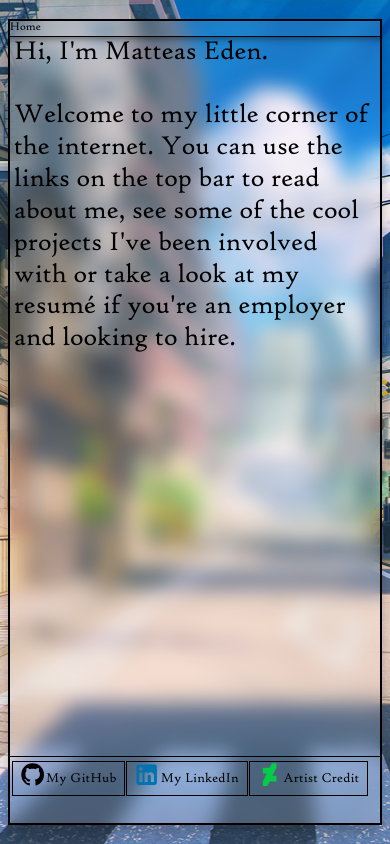
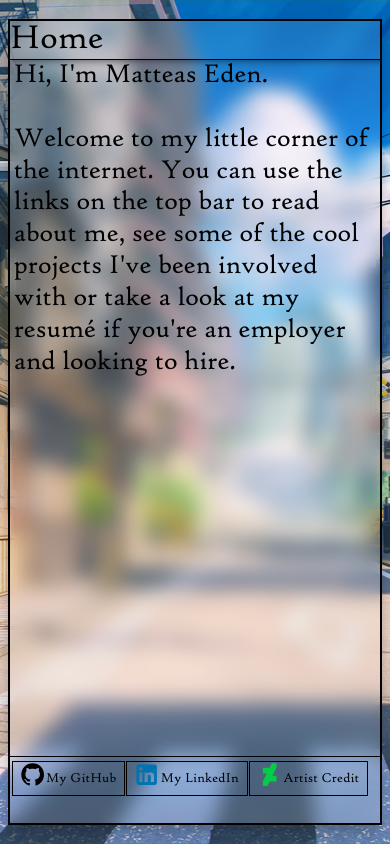
Before and after one commit to Matteas-Eden/matteas-eden.github.io, a React (Create React App) app: page / in a window 390 px wide. Built offline with nearby package versions, Linux system fonts and the light colour scheme.

Commit message:
Increase size of mobile header

```diff
--- a/src/components/MobileHeader.jsx
+++ b/src/components/MobileHeader.jsx
@@ -13,7 +13,7 @@ export const MobileHeader = props => {
                 top: '0',
                 borderBottom: '1px solid black',
                 shadows: 'none',
-                height: '4vmin',
+                height: '10vmin',
                 width: '110%',
             }}
         >
@@ -22,8 +22,8 @@ export const MobileHeader = props => {
                 autoWidth
                 defaultValue="Home"
                 style={{
-                    height: '4vmin',
-                    fontSize: '3vmin',
+                    height: '10vmin',
+                    fontSize: '9vmin',
                     fontFamily: 'high-tower',
                     color: '#000',
                 }}
--- a/src/pages/Mobile.jsx
+++ b/src/pages/Mobile.jsx
@@ -20,7 +20,7 @@ export const Mobile = props => {
                 <MobileHeader />
                 <div
                     className="display-content"
-                    style={{ position: 'absolute', top: '3vmin' }}
+                    style={{ position: 'absolute', top: '9vmin' }}
                 >
                     <Switch>
                         <Route exact path="/">
--- a/src/pages/Resume.jsx
+++ b/src/pages/Resume.jsx
@@ -41,8 +41,7 @@ export const Resume = props => {
             style={{
                 overflowY: 'auto',
                 overflowX: 'hidden',
-                // maxHeight: props.mobile ? 'calc(81.75vh - 2vw)' : 'auto',
-                maxHeight: props.mobile ? 'calc(90vh - 5vmin - 4vh)' : 'auto',
+                maxHeight: props.mobile ? 'calc(90vh - 10vmin - 4vh)' : 'auto',
             }}
         >
             <Grid
```
